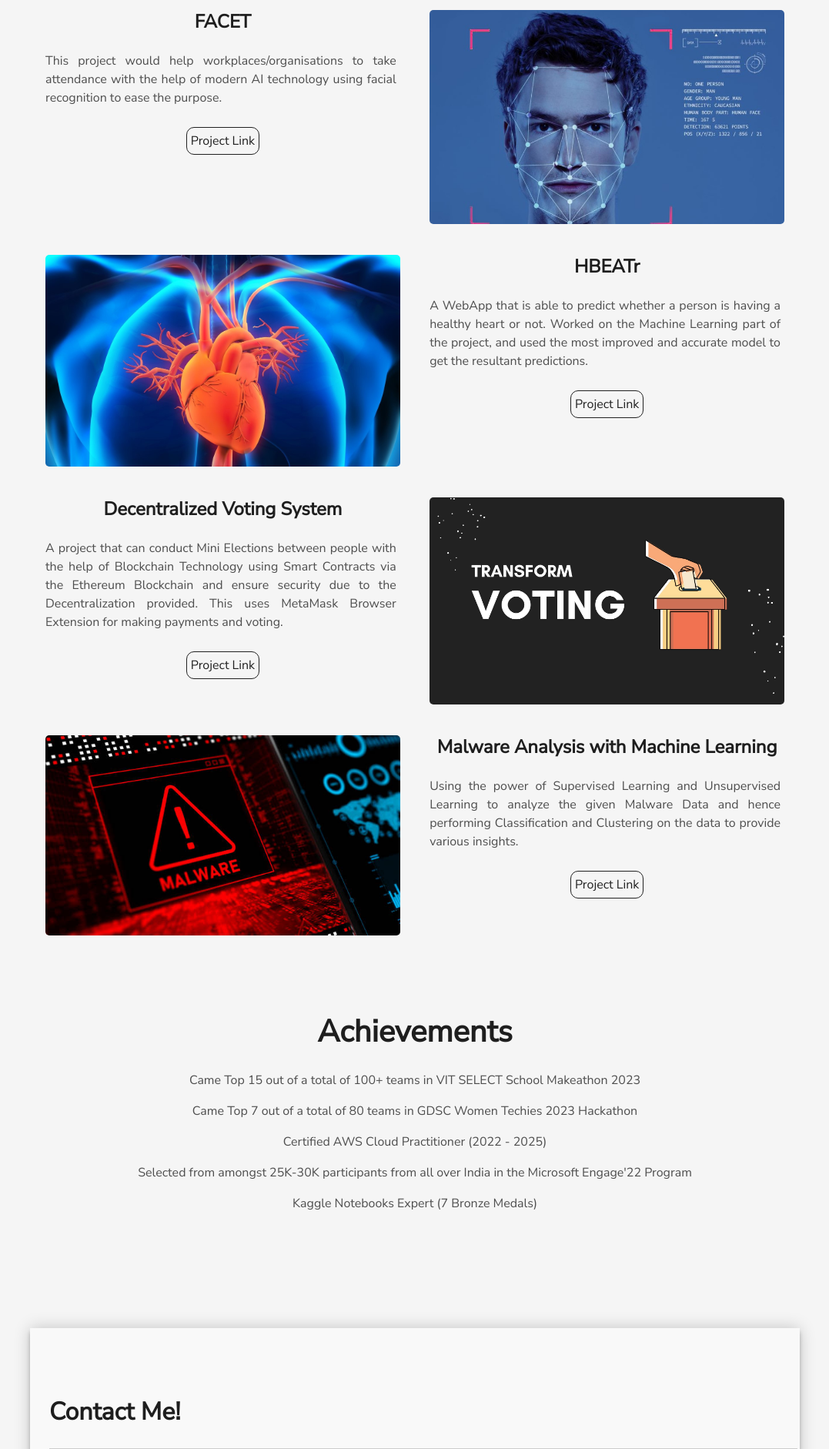
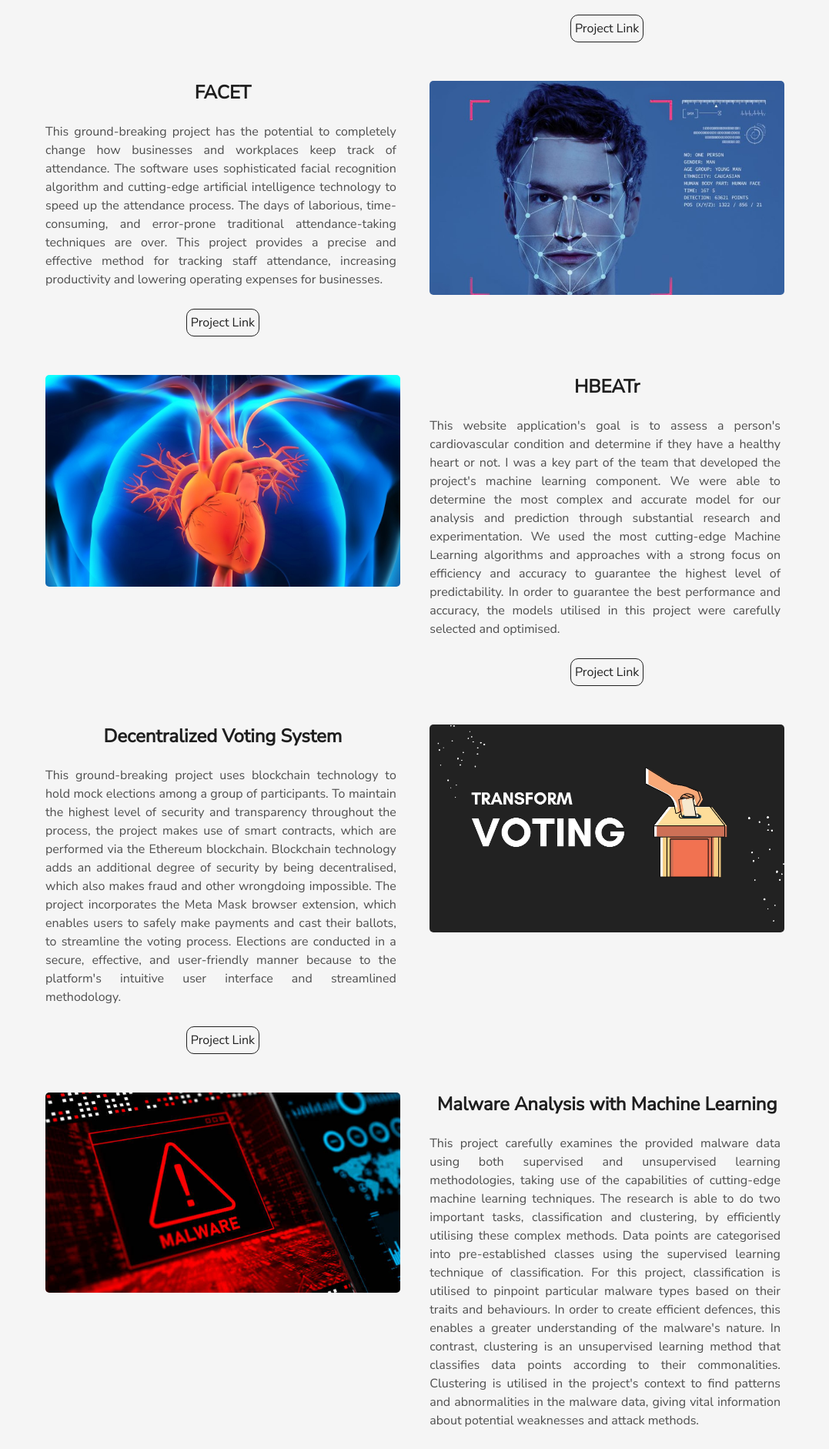
Before and after one commit to kartikeya47/Personal-Portfolio-Website-Final, a Flask app: page / in a window 1280 px wide. Shown: the part 3249-5131 px from the top of the page at 77% size, without its empty margins (101-1178 px from the left). Run offline with Flask 2, Linux system fonts and the light colour scheme.

Commit message:
Updated Descriptions

```diff
--- a/templates/index.html
+++ b/templates/index.html
@@ -150,8 +150,7 @@
         <div class="contents" style="text-align: center">
           <h3>Neural Play</h3>
           <p style="text-align: justify">
-            This project is a platform where a user who has little to no knowledge of creating a neural network or training their model for
-            their own problem can get started with their problem.
+            This project acts as a comprehensive platform for those who have little to no experience building neural networks or refining their models to solve particular problems. This project's main goal is to give people the resources and tools they need to successfully launch their initiatives. Even anyone with no prior knowledge can simply enter the field of artificial intelligence and machine learning by utilising this platform.
           </p>
           <a class="project-link" target="_blank" href="https://github.com/kartikeya47/NeuralPlay">Project Link</a>
         </div>
@@ -166,8 +165,7 @@
         <div class="contents-right" style="text-align: center">
           <h3>Prison Management System</h3>
           <p style="text-align: justify">
-            This project would help prisons to manage jailors, prisoners and visitors effectively. It can also recommend the behaviour
-            suggested for a particular prisoner based on his/her past records.
+            By providing an effective and efficient solution, this creative concept has the potential to revolutionise the way jails run their operations. This project's goal is to give prisons a complete platform that makes it easier to handle jailers, inmates, and visitors while streamlining the entire process. This technology also includes an intelligent system that may suggest suitable behavioural measures for certain convicts based on their prior behaviour. Machine learning techniques are used by the system to analyse data and forecast each prisoner's behaviour based on their routines.
           </p>
           <a class="project-link" target="_blank" href="https://github.com/kartikeya47/Prison-Management-System">
             Project Link
@@ -184,8 +182,8 @@
         <div class="contents" style="text-align: center">
           <h3>FACET</h3>
           <p style="text-align: justify">
-            This project would help workplaces/organisations to take attendance with the help of modern AI technology using facial
-            recognition to ease the purpose.
+            This ground-breaking project has the potential to completely change how businesses and workplaces keep track of attendance. The software uses sophisticated facial recognition algorithm and cutting-edge artificial intelligence technology to speed up the attendance process. The days of laborious, time-consuming, and error-prone traditional attendance-taking techniques are over. This project provides a precise and effective method for tracking staff attendance, increasing productivity and lowering operating expenses for businesses.
+
           </p>
           <a class="project-link" target="_blank" href="https://github.com/kartikeya47/MSE-Face-Recognition-Attendance-System">Project Link</a>
         </div>
@@ -200,8 +198,8 @@
         <div class="contents-right" style="text-align: center">
           <h3>HBEATr</h3>
           <p style="text-align: justify">
-            A WebApp that is able to predict whether a person is having a healthy heart or not. Worked on the Machine Learning part of the
-            project, and used the most improved and accurate model to get the resultant predictions.
+            This website application's goal is to assess a person's cardiovascular condition and determine if they have a healthy heart or not. I was a key part of the team that developed the project's machine learning component. We were able to determine the most complex and accurate model for our analysis and prediction through substantial research and experimentation. We used the most cutting-edge Machine Learning algorithms and approaches with a strong focus on efficiency and accuracy to guarantee the highest level of predictability. In order to guarantee the best performance and accuracy, the models utilised in this project were carefully selected and optimised.
+
           </p>
           <a class="project-link" target="_blank" href="https://github.com/kartikeya47/hbeatr_main">
             Project Link
@@ -218,9 +216,8 @@
         <div class="contents" style="text-align: center">
           <h3>Decentralized Voting System</h3>
           <p style="text-align: justify">
-            A project that can conduct Mini Elections between people with the help of Blockchain Technology using
-            Smart Contracts via the Ethereum Blockchain and ensure security due to the Decentralization provided. This uses MetaMask Browser
-            Extension for making payments and voting.
+            This ground-breaking project uses blockchain technology to hold mock elections among a group of participants. To maintain the highest level of security and transparency throughout the process, the project makes use of smart contracts, which are performed via the Ethereum blockchain. Blockchain technology adds an additional degree of security by being decentralised, which also makes fraud and other wrongdoing impossible. The project incorporates the Meta Mask browser extension, which enables users to safely make payments and cast their ballots, to streamline the voting process. Elections are conducted in a secure, effective, and user-friendly manner because to the platform's intuitive user interface and streamlined methodology.
+
           </p>
           <a class="project-link" target="_blank" href="https://github.com/kartikeya47/E-Voting-System-Using-Smart-Contracts">Project Link</a>
         </div>
@@ -235,9 +232,8 @@
         <div class="contents-right" style="text-align: center">
           <h3>Malware Analysis with Machine Learning</h3>
           <p style="text-align: justify">
-            Using the power of Supervised Learning and Unsupervised Learning to analyze the given
-            Malware Data and hence performing Classification and Clustering on the data to provide
-            various insights.
+            This project carefully examines the provided malware data using both supervised and unsupervised learning methodologies, taking use of the capabilities of cutting-edge machine learning techniques. The research is able to do two important tasks, classification and clustering, by efficiently utilising these complex methods. Data points are categorised into pre-established classes using the supervised learning technique of classification. For this project, classification is utilised to pinpoint particular malware types based on their traits and behaviours. In order to create efficient defences, this enables a greater understanding of the malware's nature. In contrast, clustering is an unsupervised learning method that classifies data points according to their commonalities. Clustering is utilised in the project's context to find patterns and abnormalities in the malware data, giving vital information about potential weaknesses and attack methods.
+
           </p>
           <a class="project-link" target="_blank" href="https://colab.research.google.com/drive/1xK67fANfjLCyWaSZ67hm6CFMVEnAhf6t?usp=sharing">
             Project Link
```
